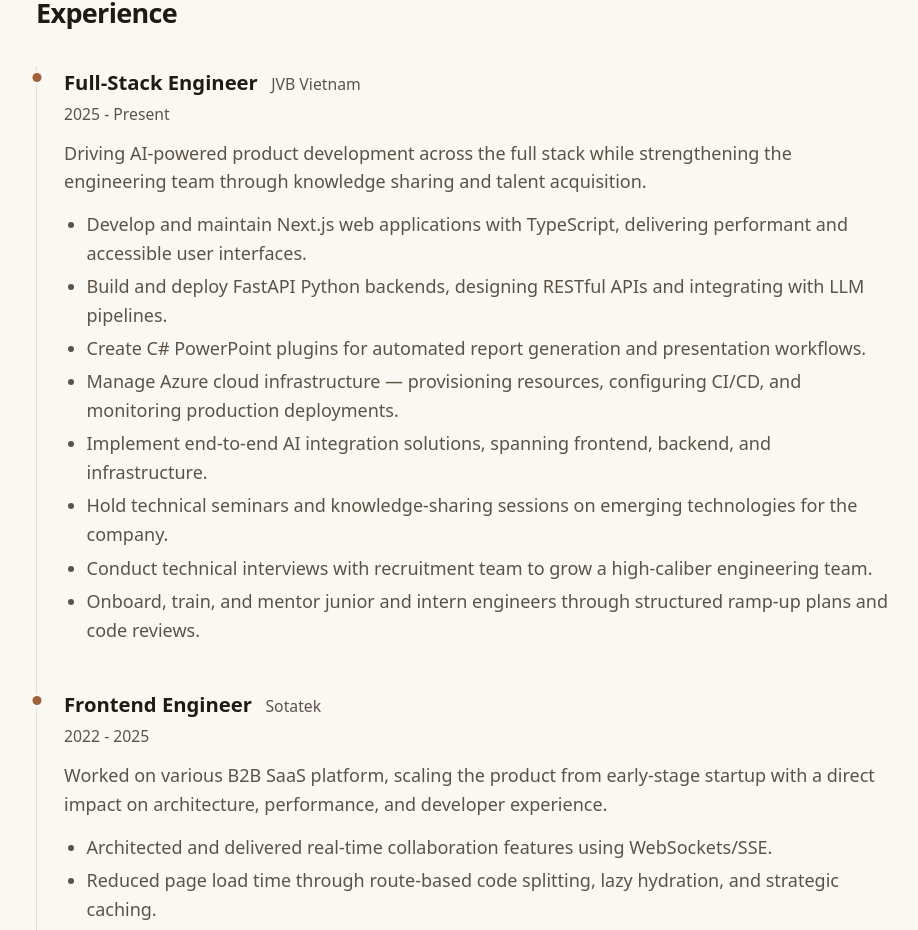
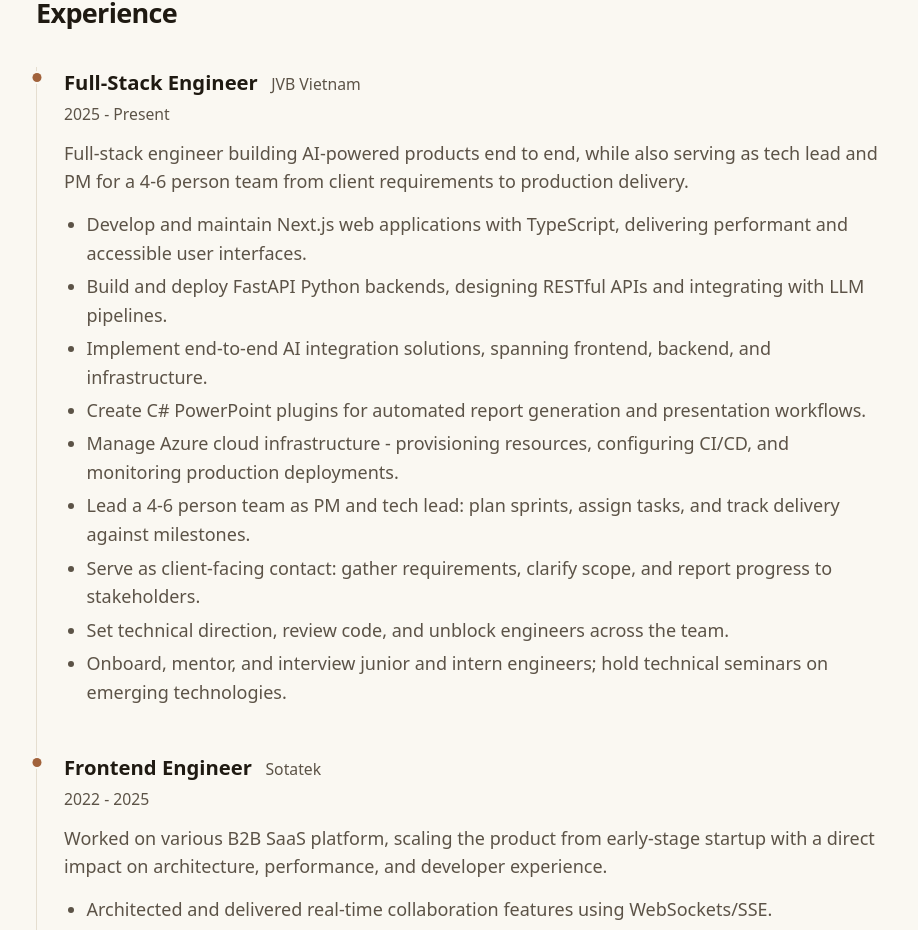
Before and after one commit to hanumanman/resume, a React (Vite) app: page / in a window 1280 px wide. Shown: the part 1679-2609 px from the top of the page, without its empty margins (178-1096 px from the left). Built offline with nearby package versions, Linux system fonts and the light colour scheme.

Commit message:
resume: show pm and tech lead scope in jvb experience
Keep Full-Stack Engineer title but frame the role as hands-on dev
plus PM and tech lead for a 4-6 person team. Restore dev bullets
(Next.js, FastAPI, AI integration) alongside planning, client
contact, and code review duties.

```diff
--- a/src/data/profile.ts
+++ b/src/data/profile.ts
@@ -107,16 +107,17 @@ export const data: PortfolioData = {
       role: "Full-Stack Engineer",
       period: "2025 - Present",
       description:
-        "Driving AI-powered product development across the full stack while strengthening the engineering team through knowledge sharing and talent acquisition.",
+        "Full-stack engineer building AI-powered products end to end, while also serving as tech lead and PM for a 4-6 person team from client requirements to production delivery.",
       responsibility: [
         "Develop and maintain Next.js web applications with TypeScript, delivering performant and accessible user interfaces.",
         "Build and deploy FastAPI Python backends, designing RESTful APIs and integrating with LLM pipelines.",
+        "Implement end-to-end AI integration solutions, spanning frontend, backend, and infrastructure.",
         "Create C# PowerPoint plugins for automated report generation and presentation workflows.",
-        "Manage Azure cloud infrastructure — provisioning resources, configuring CI/CD, and monitoring production deployments.",
-        "Implement end-to-end AI integration solutions, spanning frontend, backend, and infrastructure.",
-        "Hold technical seminars and knowledge-sharing sessions on emerging technologies for the company.",
-        "Conduct technical interviews with recruitment team to grow a high-caliber engineering team.",
-        "Onboard, train, and mentor junior and intern engineers through structured ramp-up plans and code reviews."
+        "Manage Azure cloud infrastructure - provisioning resources, configuring CI/CD, and monitoring production deployments.",
+        "Lead a 4-6 person team as PM and tech lead: plan sprints, assign tasks, and track delivery against milestones.",
+        "Serve as client-facing contact: gather requirements, clarify scope, and report progress to stakeholders.",
+        "Set technical direction, review code, and unblock engineers across the team.",
+        "Onboard, mentor, and interview junior and intern engineers; hold technical seminars on emerging technologies."
       ]
     },
     {
```
Also changed, not shown: 1 other file (tests, documents, lock files or other folders).
